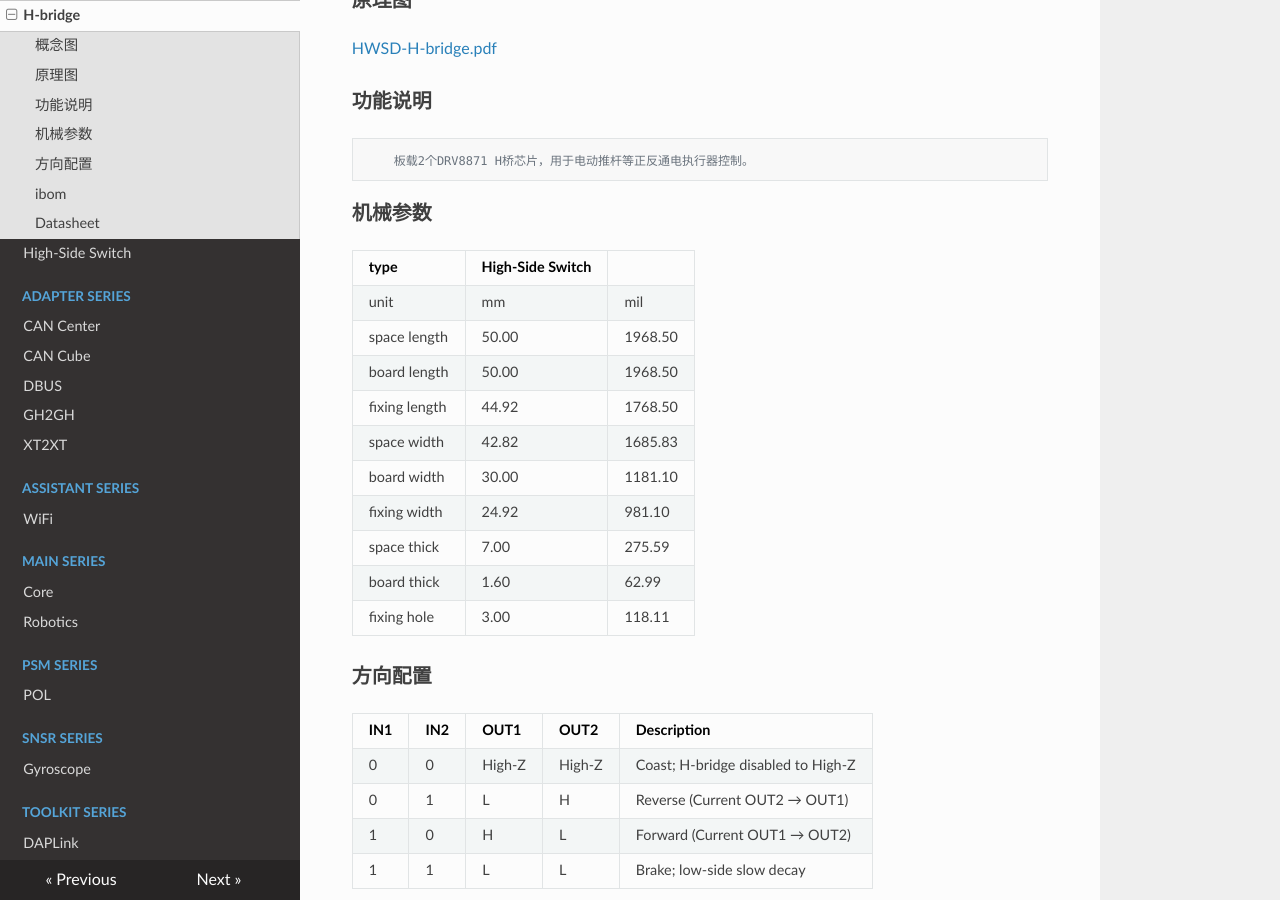
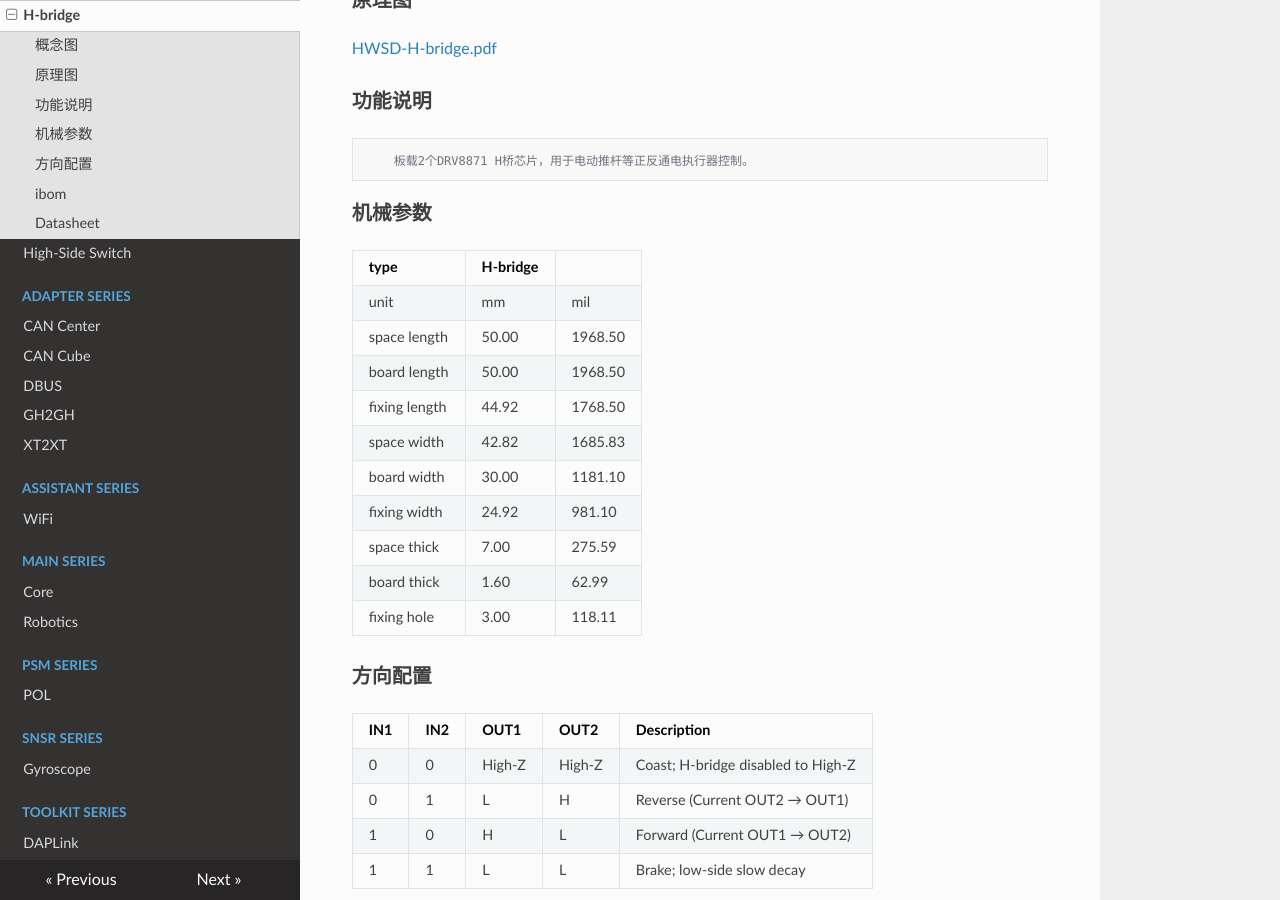
Before and after one commit to ASR-Crash/XMU-RM-HWSD-UM, an MkDocs documentation site: the page built from docs/H-bridge.md, in a window 1280 px wide and 900 px high, scrolled down 565 px. Built offline with MkDocs 1.6.1, drawn with Linux system fonts in a browser that asks for light colours; nearby versions of some CDN libraries.

Commit message:
20211108 21:00

```diff
--- a/docs/H-bridge.md
+++ b/docs/H-bridge.md
@@ -14,18 +14,18 @@
 
 ### 机械参数
 
-| type          | High-Side Switch |         |
-| ------------- | ---------------- | ------- |
-| unit          | mm               | mil     |
-| space length  | 50.00            | 1968.50 |
-| board length  | 50.00            | 1968.50 |
-| fixing length | 44.92            | 1768.50 |
-| space width   | 42.82            | 1685.83 |
-| board width   | 30.00            | 1181.10 |
-| fixing width  | 24.92            | 981.10  |
-| space thick   | 7.00             | 275.59  |
-| board thick   | 1.60             | 62.99   |
-| fixing hole   | 3.00             | 118.11  |
+| type          | H-bridge |         |
+| ------------- | -------- | ------- |
+| unit          | mm       | mil     |
+| space length  | 50.00    | 1968.50 |
+| board length  | 50.00    | 1968.50 |
+| fixing length | 44.92    | 1768.50 |
+| space width   | 42.82    | 1685.83 |
+| board width   | 30.00    | 1181.10 |
+| fixing width  | 24.92    | 981.10  |
+| space thick   | 7.00     | 275.59  |
+| board thick   | 1.60     | 62.99   |
+| fixing hole   | 3.00     | 118.11  |
 
 ### 方向配置
 
```
